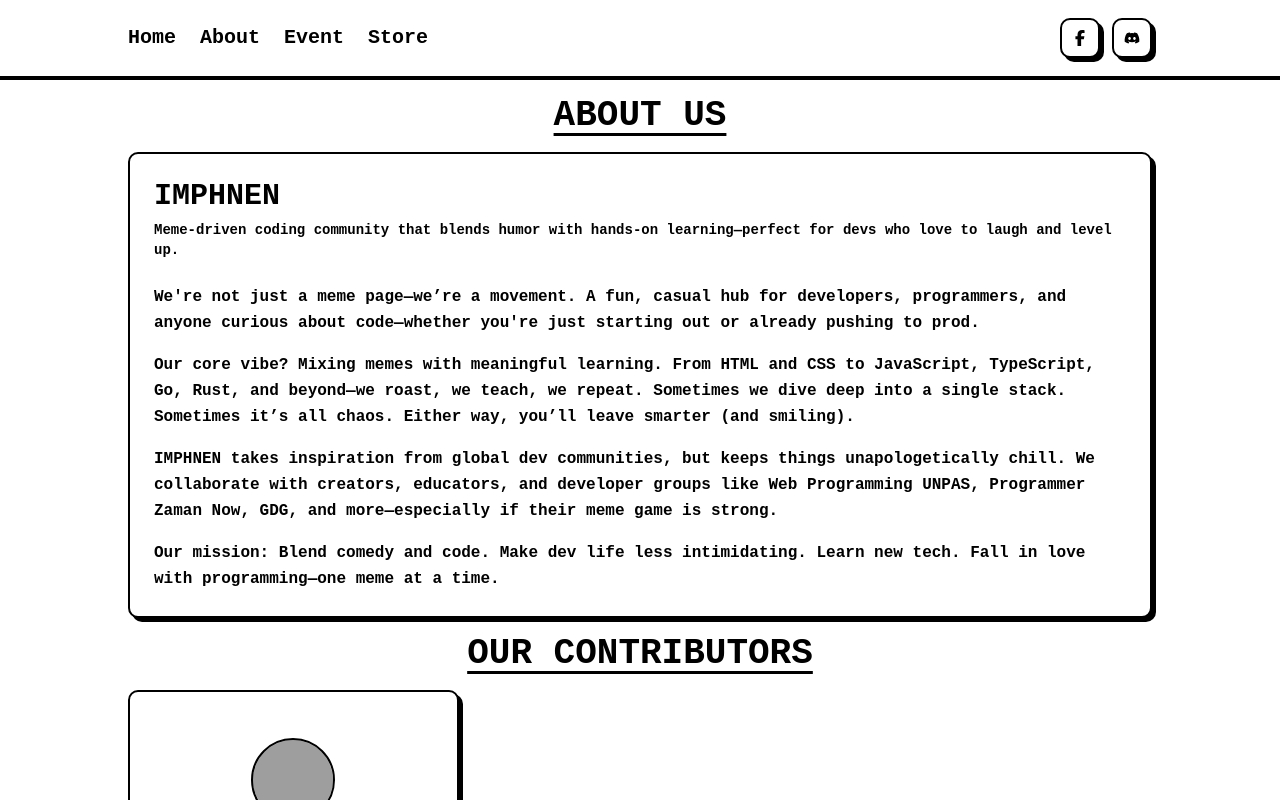
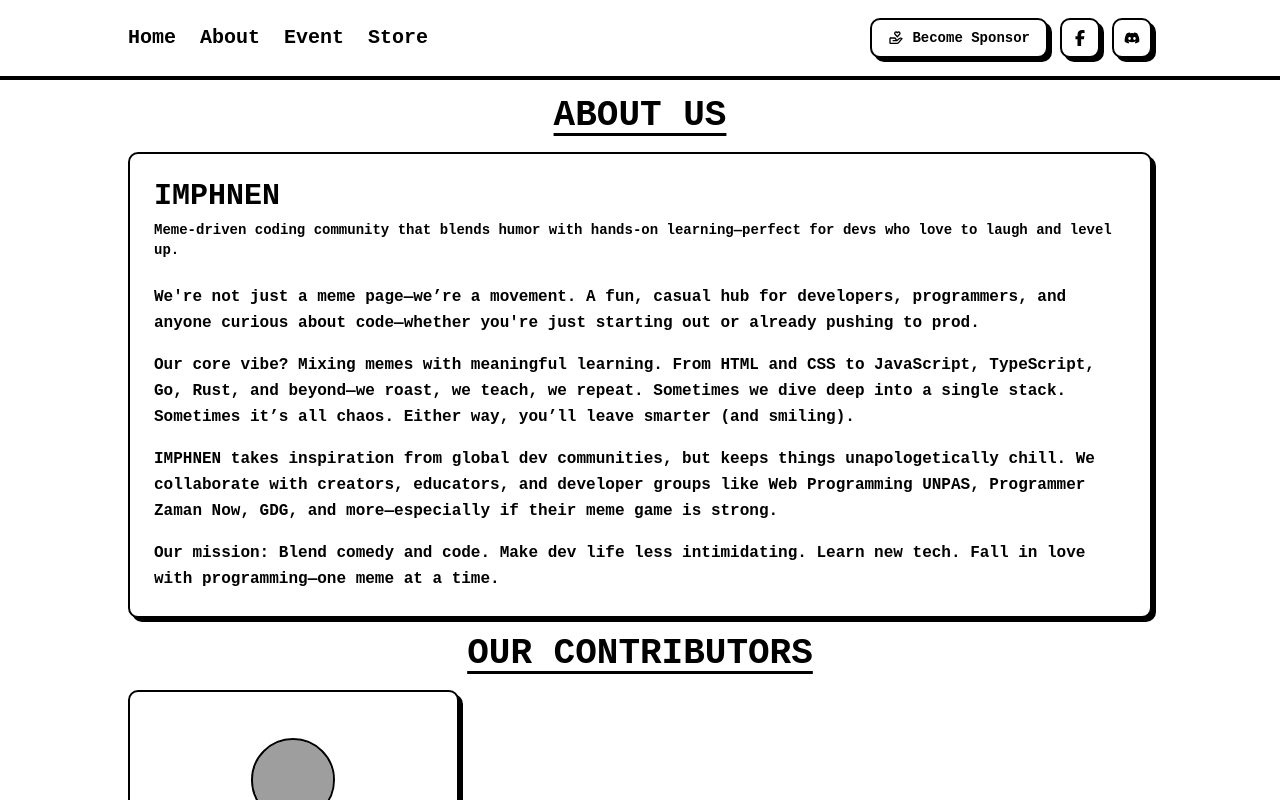
Before and after one commit to arraysid/imphnen, a Next.js app: page /about in a window 1280 px wide. Shown: the top 800 px of the page. Built offline with nearby package versions, Linux system fonts and the light colour scheme; grey boxes are pictures that could not be loaded; a web font is replaced by a local one.

Commit message:
feat: add sponsorship button to navbar with donation icon

```diff
--- a/src/app/(frontend)/_components/navbar.tsx
+++ b/src/app/(frontend)/_components/navbar.tsx
@@ -2,6 +2,7 @@
 
 import { Button } from "@/components/ui/button";
 import Link from "next/link";
+import { BiDonateHeart } from "react-icons/bi";
 import { FaDiscord, FaFacebookF } from "react-icons/fa6";
 
 export function Navbar() {
@@ -23,6 +24,10 @@ export function Navbar() {
           </Link>
         </div>
         <div className="flex gap-x-3">
+          <Button className="bg-white">
+            <BiDonateHeart className="size-5" />
+            Become Sponsor
+          </Button>
           <Button size="icon" className="bg-white">
             <FaFacebookF className="size-5" />
           </Button>
```
